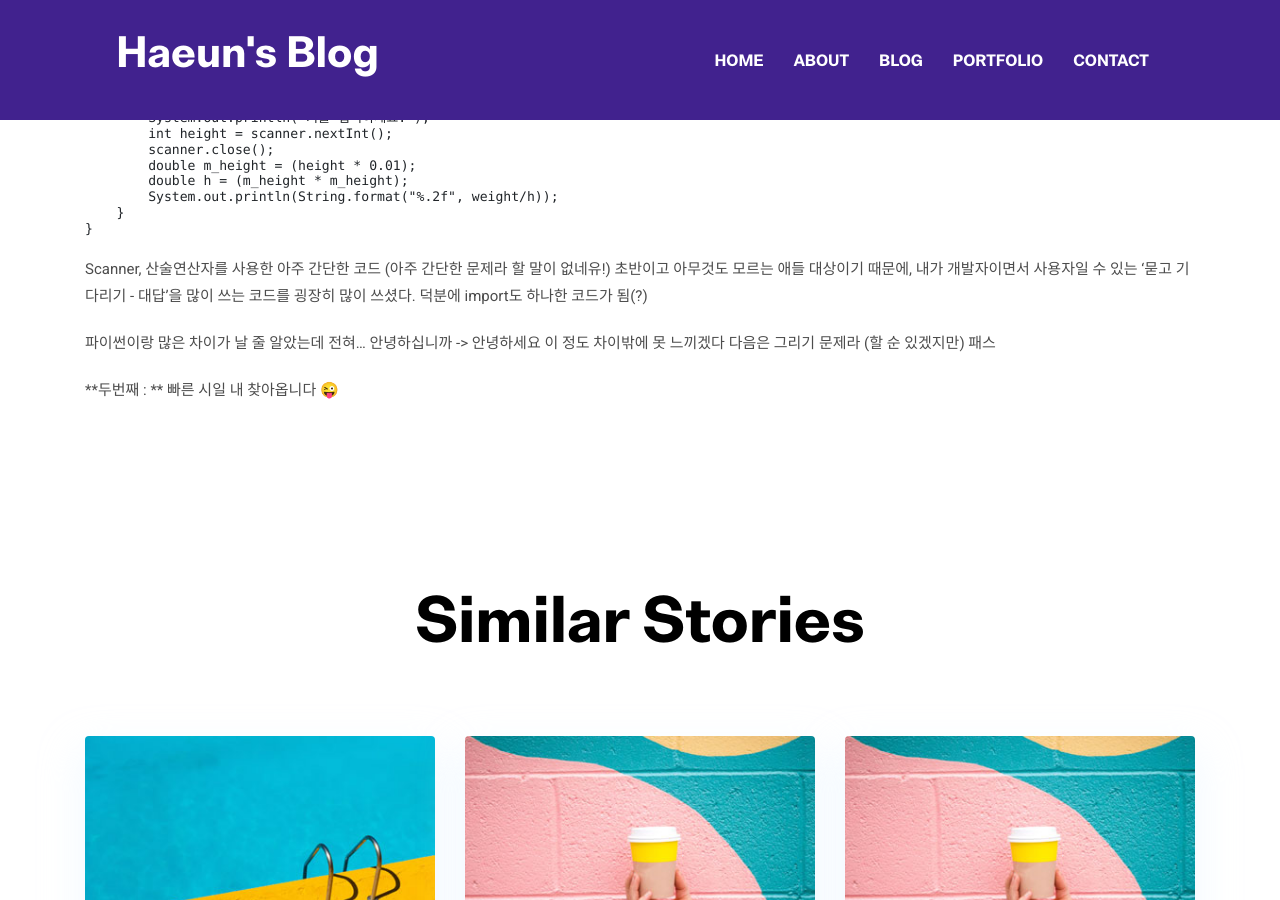
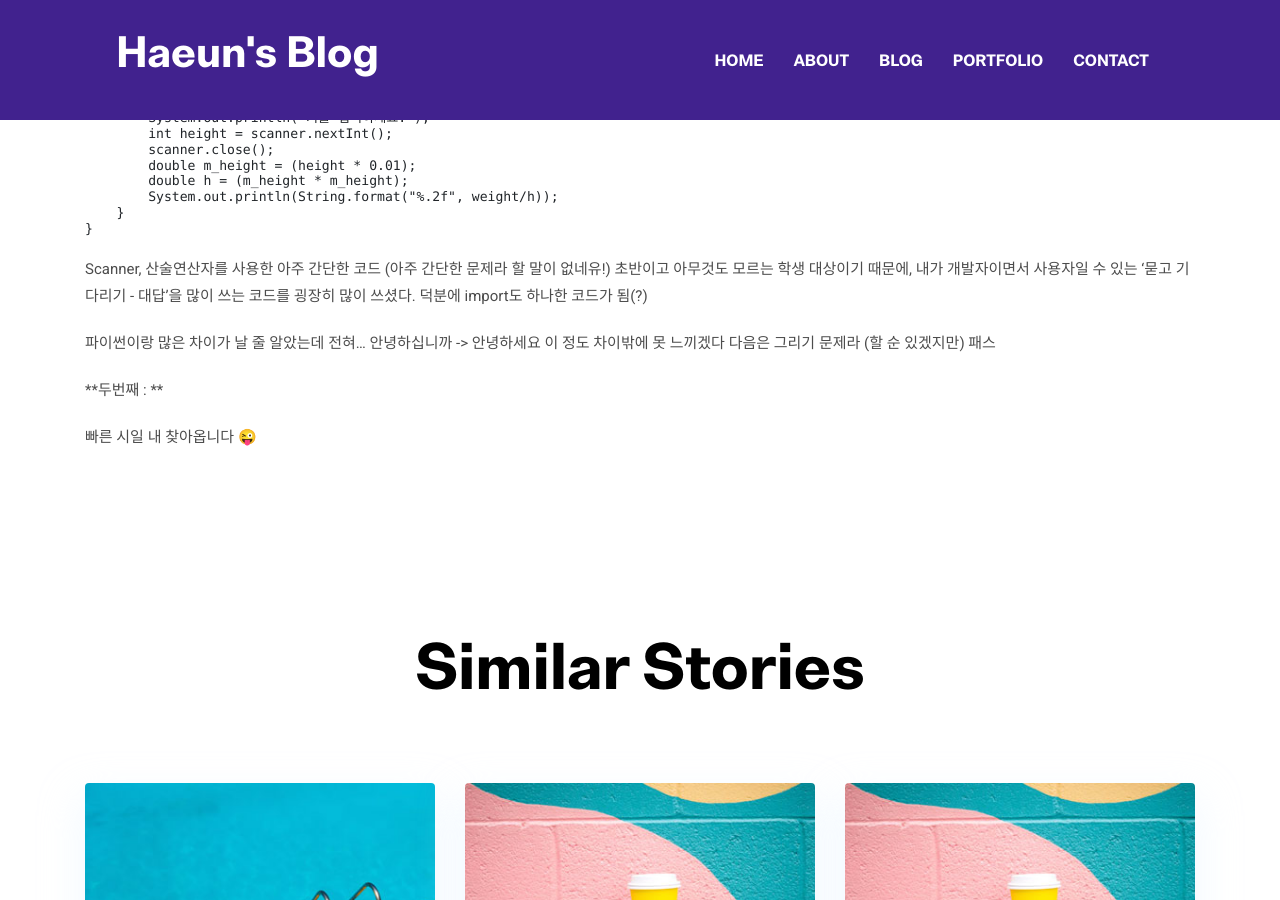
Before and after one commit to cheongsan16/cheongsan16.g, a Jekyll site: the page built from _posts/2021-02-04-precollege.md, in a window 1280 px wide and 900 px high, scrolled down 1092 px. Built offline with Jekyll 4.4.1, drawn with Linux system fonts in a browser that asks for light colours.

Commit message:
Update 2021-02-04-precollege.md

````diff
--- a/_posts/2021-02-04-precollege.md
+++ b/_posts/2021-02-04-precollege.md
@@ -37,11 +37,12 @@ public class frist {
 ```
 Scanner, 산술연산자를 사용한 아주 간단한 코드
 (아주 간단한 문제라 할 말이 없네유!)
-초반이고 아무것도 모르는 애들 대상이기 때문에, 내가 개발자이면서 사용자일 수 있는 '묻고 기다리기 - 대답'을 많이 쓰는 코드를 굉장히 많이 쓰셨다.
+초반이고 아무것도 모르는 학생 대상이기 때문에, 내가 개발자이면서 사용자일 수 있는 '묻고 기다리기 - 대답'을 많이 쓰는 코드를 굉장히 많이 쓰셨다.
 덕분에 import도 하나한 코드가 됨(?)
 
 파이썬이랑 많은 차이가 날 줄 알았는데 전혀... 안녕하십니까 -> 안녕하세요 이 정도 차이밖에 못 느끼겠다
 다음은 그리기 문제라 (할 순 있겠지만) 패스
 
 **두번째 : **
+
 빠른 시일 내 찾아옵니다 😜
````
